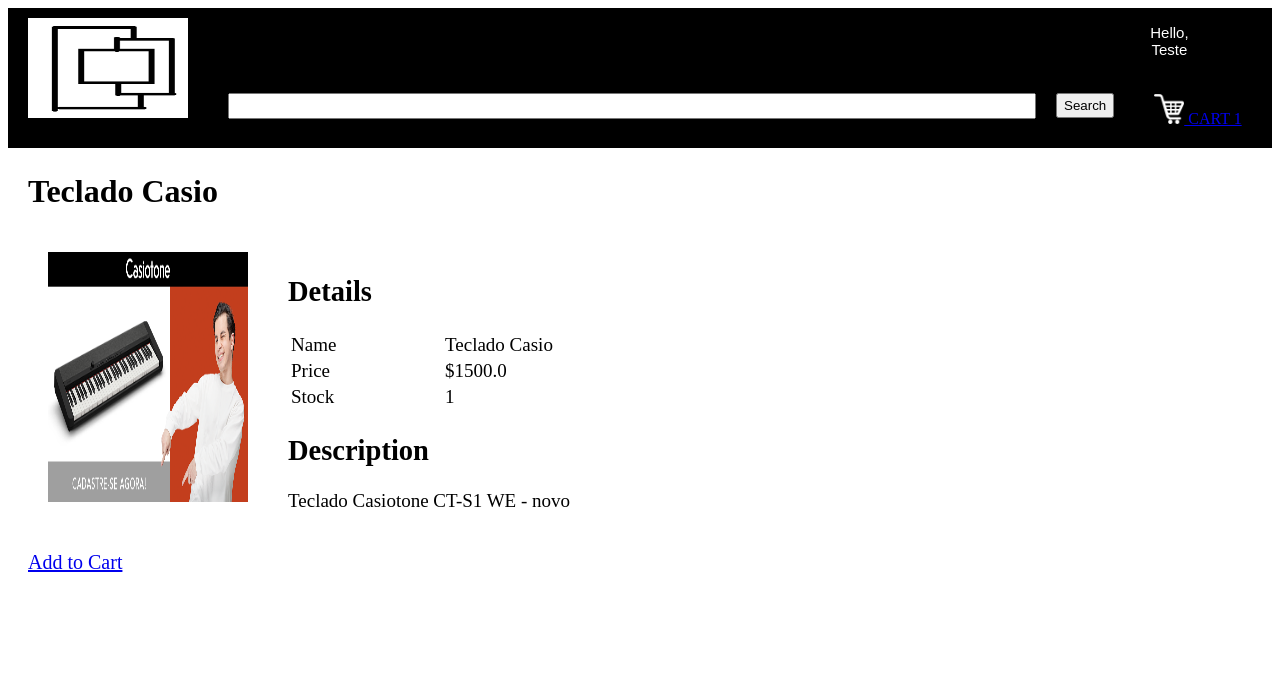
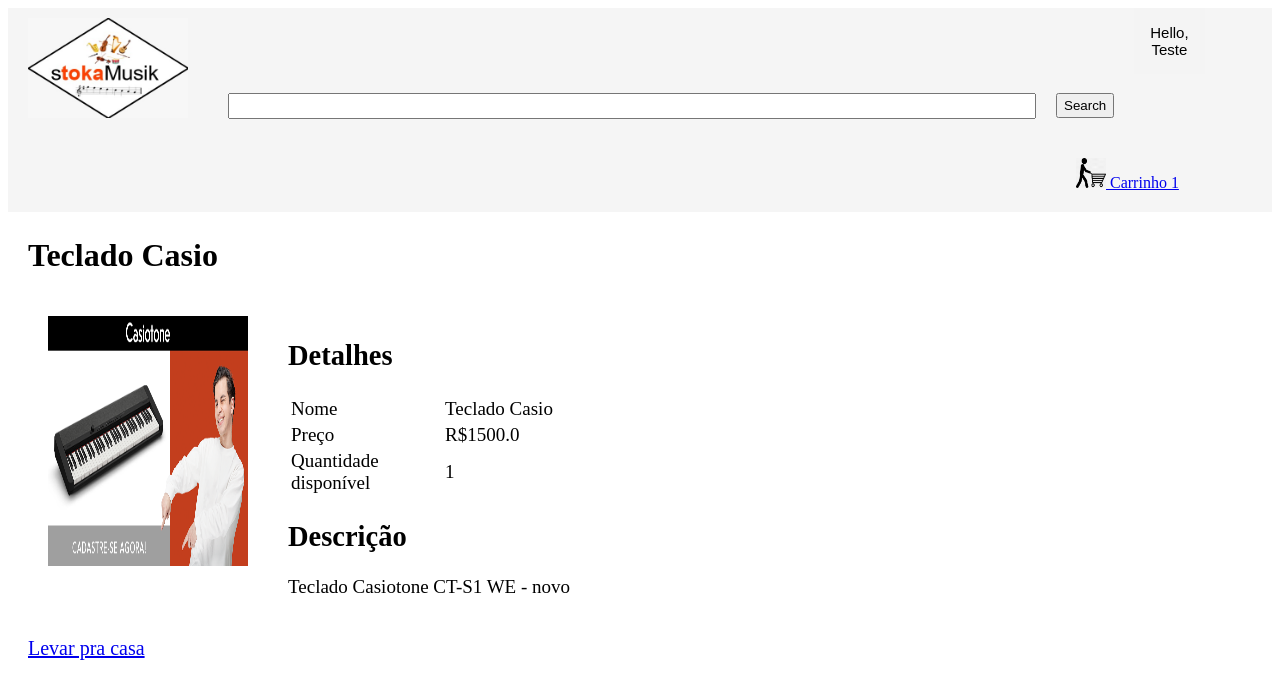
Before and after one commit to Grupo6-PI/Stokasimples_1, a Flask app: page /productDescription?productId=1 in a window 1280 px wide. Shown: the top 699 px of the page. Run offline with Flask 2, Linux system fonts and the light colour scheme; a user stored in the database is signed in; data comes from the database, SQL or seed files in the repository; both versions use the stored data as it was after the commit.

Commit message:
atualizações para portugues
algumas atualizações para passar para portugues a página e alteração do carrinho de compras - tb atualizada a cor do banner superior

```diff
--- a/static/css/topStyle.css
+++ b/static/css/topStyle.css
@@ -9,7 +9,7 @@
 }
 
 #title {
-	background-color: black;
+	background-color: rgba(245, 245, 245, 0.938);
 	display: inline-block;
 	width: 100%;
 }
@@ -34,8 +34,8 @@
 }
 
 .dropbtn {
-	background-color: black;
-	color: white;
+	background-color: rgba(245, 245, 245, 0.938);;
+	color: rgb(0, 0, 0);
 	padding: 16px;
 	font-size: 15px;
 	border: none;
@@ -50,7 +50,7 @@
 .dropdown-content  {
 	display: none;
 	position: absolute;
-	background-color: #f9f9f9;
+		background-color: #f9f9f9;
 	min-width: 160px;
 	box-shadow: 0px 8px 16px 0px rgba(0,0,0,0.2);
 }
@@ -70,12 +70,12 @@
 }
 
 .dropdown:hover .dropbtn {
-	background-color: gray;
+	background-color: rgba(241, 232, 232, 0.966);
 }
 
 #signInButton {
 	color: yellow;
-	margin-top: 20px;
+	margin-top: 35px;
 	margin-bottom: 20px;
 	margin-left: 20px;
 	margin-right: 20px;
--- a/templates/cart.html
+++ b/templates/cart.html
@@ -21,7 +21,7 @@
 		</div>
 	{% else %}
 	<div class="dropdown">
-		<button class="dropbtn">Hello, <br>{{firstName}}</button>
+		<button class="dropbtn">Seja muito bem-vindo, <br>{{firstName}}</button>
 		<div class="dropdown-content">
 			<a href="/account/orders">Your orders</a>
 			<a href="/account/profile">Your profile</a>
@@ -32,8 +32,8 @@
 	{% endif %}
 	<div id="kart">
 		<a class="link" href="/cart">
-		<img src={{url_for('static', filename='images/shoppingCart.png')}} id="cartIcon" />
-		CART {{noOfItems}}
+		<img src={{url_for('static', filename='images/carrinho2.png')}} id="cartIcon" />
+		Carrinho {{noOfItems}}
 		</a>
 	</div>
 </div>
--- a/templates/displayCategory.html
+++ b/templates/displayCategory.html
@@ -8,7 +8,7 @@
 <body>
 <div id="title">
 	<a href="/">
-		<img id="logo" src= {{ url_for('static', filename='images/logo.png') }} />
+		<img id="logo" src= {{ url_for('static', filename='images/stoka_logo.jpeg') }} />
 	</a>
 	<form>
 		<input id="searchBox" type="text" name="searchQuery">
--- a/templates/productDescription.html
+++ b/templates/productDescription.html
@@ -8,7 +8,7 @@
 <body>
 <div id="title">
 	<a href="/">
-		<img id="logo" src= {{ url_for('static', filename='images/logo.png') }} />
+		<img id="logo" src= {{ url_for('static', filename='images/stoka_logo.jpeg') }} />
 	</a>
 	<form>
 		<input id="searchBox" type="text" name="searchQuery">
@@ -17,7 +17,7 @@
 
 	{% if not loggedIn %}
 	<div id="signInButton">
-		<a class="link" href="/loginForm">Sign In</a>
+		<a class="link" href="/loginForm">Entrar</a>
 	</div>
 	{% else %}
 	<div class="dropdown">
@@ -32,8 +32,8 @@
 	{% endif %}
 	<div id="kart">
 		<a class="link" href="/cart">
-			<img src={{url_for('static', filename='images/shoppingCart.png')}} id="cartIcon" />
-			CART {{noOfItems}}
+			<img src={{url_for('static', filename='images/carrinho2.png')}} id="cartIcon" />
+			Carrinho {{noOfItems}}
 		</a>
 	</div>
 </div>
@@ -46,26 +46,26 @@
 	</div>
 
 	<div id="productDescription">
-		<h2>Details</h2>
+		<h2>Detalhes</h2>
 		<table id="descriptionTable">
 			<tr>
-				<td>Name</td>
+				<td>Nome</td>
 				<td>{{data[1]}}</td>
 			</tr>
 			<tr>
-				<td>Price</td>
-				<td>${{data[2]}}</td>
+				<td>Preço</td>
+				<td>R${{data[2]}}</td>
 			</tr>
 			<tr>
-				<td>Stock</td>
+				<td>Quantidade disponível</td>
 				<td>{{data[5]}}</td>
 			</tr>
 		</table>
-		<h2>Description</h2>
+		<h2>Descrição</h2>
 		<p>{{data[3]}}</p>
 	</div>
 	<div id="addToCart">
-		<a href="/addToCart?productId={{request.args.get('productId')}}">Add to Cart</a>
+		<a href="/addToCart?productId={{request.args.get('productId')}}">Levar pra casa</a>
 	</div>
 </div>
 </body>
```
Also changed, not shown: main.py (+58 -54 lines), templates/home.html (+7 -7 lines), database.db, static/images/carrinho.jpg (added), static/images/carrinho2.png (added).
